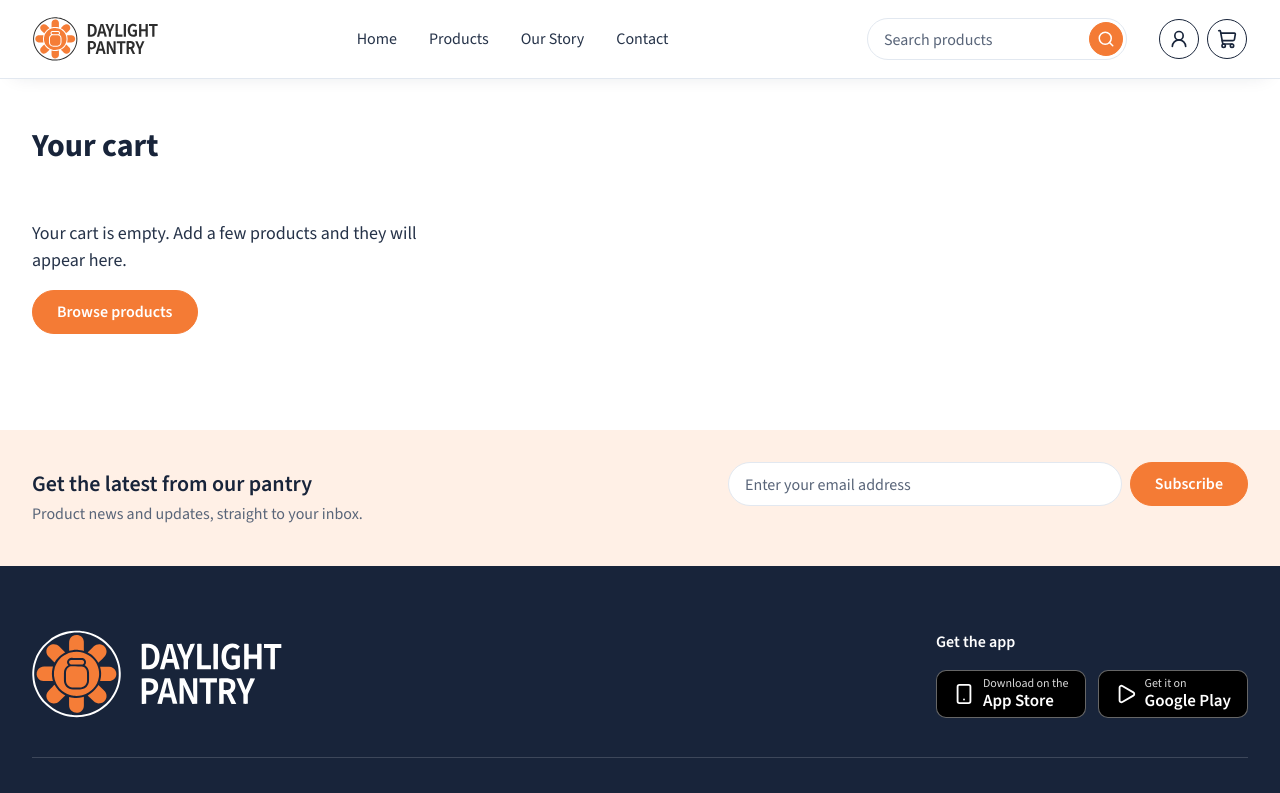
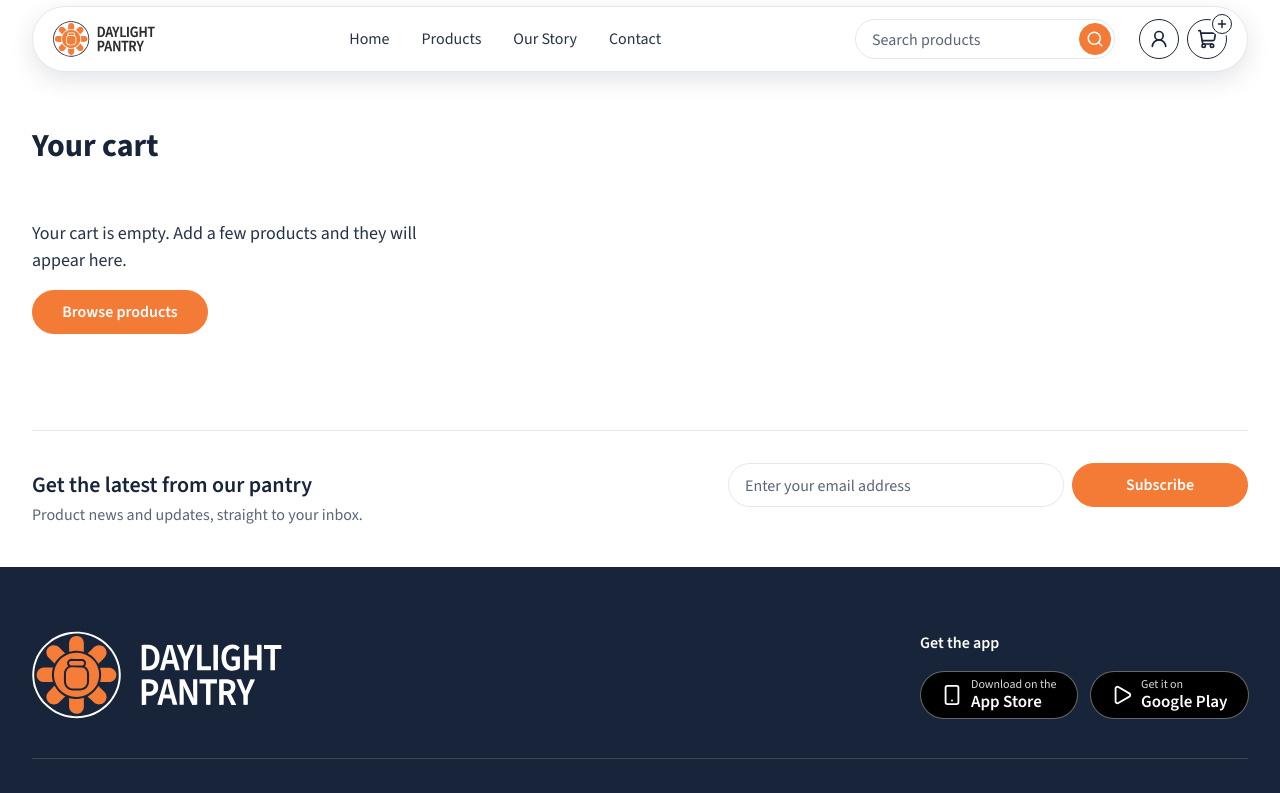
Before and after one commit to aryan-kond/daylight-pantry, a React (Vite) app in the folder frontend/: page /cart in a window 1280 px wide. Shown: the top 793 px of the page. Built offline with nearby package versions, Linux system fonts and the light colour scheme.

Commit message:
refactor(header): sticky full-width capsule from the start, no scroll behavior

```diff
--- a/frontend/src/components/Footer/Footer.css
+++ b/frontend/src/components/Footer/Footer.css
@@ -1,8 +1,4 @@
-/* ---------- Newsletter band: soft peach ---------- */
-
-.site-footer__newsletter {
-  background: var(--color-primary-tint);
-}
+/* ---------- Newsletter band: plain white, set off by the divider line above it ---------- */
 
 .site-footer__newsletter-inner {
   display: grid;
@@ -26,12 +22,13 @@
 
 .site-footer__form-row {
   display: flex;
+  flex-wrap: wrap;
   gap: var(--space-2);
 }
 
 /* Pill-shaped email field */
 .site-footer__input {
-  flex: 1;
+  flex: 1 1 200px;
   min-width: 0;
   height: 44px;
   padding: 0 var(--space-4);
@@ -137,16 +134,25 @@
   align-items: center;
   gap: var(--space-2);
   height: 48px;
-  padding: 0 var(--space-4);
+  padding: 0 20px;
   background: #000000;
   border: 1px solid rgba(255, 255, 255, 0.4);
-  border-radius: 10px;
+  border-radius: var(--radius-pill);
   color: #ffffff;
-  transition: border-color var(--duration-state) var(--ease-standard);
 }
 
-.site-footer__app:hover {
-  border-color: #ffffff;
+/* Same hover as the other buttons: a smooth 2.5% scale and nothing else */
+@media (prefers-reduced-motion: no-preference) {
+  .site-footer__app {
+    transition: transform 200ms ease;
+    will-change: transform;
+  }
+}
+
+@media (hover: hover) and (prefers-reduced-motion: no-preference) {
+  .site-footer__app:hover {
+    transform: scale(1.025);
+  }
 }
 
 .site-footer__app-text {
--- a/frontend/src/components/Footer/Footer.tsx
+++ b/frontend/src/components/Footer/Footer.tsx
@@ -184,6 +184,7 @@ export default function Footer() {
 
   return (
     <footer className="site-footer">
+      <hr className="section-divider" />
       {/* ---------- Newsletter (soft peach band) ---------- */}
       <section className="site-footer__newsletter" aria-labelledby="footer-newsletter-heading">
         <div className="site-footer__newsletter-inner">
--- a/frontend/src/components/Header/Header.css
+++ b/frontend/src/components/Header/Header.css
@@ -1,49 +1,17 @@
-/* ---------- Header: a full-width bar at the top, a floating pill once you scroll ----------
-   The header keeps one fixed height (--header-h) so the page below never jumps. The bar
-   inside it changes size, so --header-h must match the full-size bar:
-   mobile  12 + 40 + 12 + 42 + 12 padding and gaps, plus 2 for the border = 120
-   desktop 16 + 44 + 16, plus 2 for the border = 78 */
+/* ---------- Header: a sticky capsule from the very start; it never changes on scroll ---------- */
 
 .site-header {
-  --header-h: 120px;
-  --resize: var(--duration-drawer) var(--ease-standard);
   position: sticky;
   top: 0;
   z-index: 50;
   display: flex;
-  align-items: flex-start;
   justify-content: center;
-  height: var(--header-h);
-  padding: 0;
-  background: var(--color-canvas);
-  /* A fine line and a faint shadow separate the full-width bar from the hero */
-  box-shadow:
-    0 1px 0 var(--color-border),
-    0 10px 20px -14px rgba(24, 36, 58, 0.14);
-  /* Only the bar itself takes clicks, so the page stays clickable around the pill */
+  padding: 6px var(--gutter);
+  /* Only the capsule takes clicks, so the page stays clickable in the margins around it */
   pointer-events: none;
-  transition:
-    background-color var(--resize),
-    padding var(--resize),
-    box-shadow var(--resize);
 }
 
-/* The pill has its own shadow, so the divider fades out */
-.site-header--scrolled {
-  padding: 0 var(--space-3);
-  background: transparent;
-  box-shadow:
-    0 1px 0 transparent,
-    0 10px 20px -14px transparent;
-}
-
-.site-header--scrolled {
-  padding: 0 var(--space-3);
-  background: transparent;
-}
-
-/* ---------- The bar (mobile first): menu | logo | actions, then search below ---------- */
-
+/* Mobile first: menu | logo | actions, then search below. Two rows, so rounded corners. */
 .site-header__row {
   position: relative;
   display: grid;
@@ -52,42 +20,20 @@
     'menu brand actions'
     'search search search';
   align-items: center;
-  align-content: center;
   column-gap: var(--space-3);
   row-gap: var(--space-3);
   width: 100%;
-  max-width: var(--content-max-width);
-  margin-top: 0;
-  padding: var(--space-3) var(--gutter);
-  background: transparent;
-  border: 1px solid transparent;
-  border-radius: 0;
-  box-shadow: none;
+  /* Lines the capsule's outer edges up with the page content */
+  max-width: calc(var(--content-max-width) - 2 * var(--gutter));
+  padding: var(--space-3) var(--space-4);
+  background: var(--color-canvas);
+  border: 1px solid var(--color-border);
+  border-radius: 36px;
+  box-shadow: var(--shadow-overlay);
   pointer-events: auto;
-  transition:
-    max-width var(--resize),
-    margin-top var(--resize),
-    padding var(--resize),
-    row-gap var(--resize),
-    column-gap var(--resize),
-    border-radius var(--resize),
-    background-color var(--resize),
-    border-color var(--resize),
-    box-shadow var(--resize);
 }
 
-/* Pill state: narrower, lifted off the top, rounded, with a soft shadow */
-.site-header--scrolled .site-header__row {
-  max-width: 1080px;
-  margin-top: var(--space-2);
-  padding: var(--space-2) var(--space-3);
-  row-gap: var(--space-2);
-  background: var(--color-canvas);
-  border-color: var(--color-border);
-  border-radius: 28px;
-  box-shadow: var(--shadow-overlay);
-}
-
+/* Orange fill effect comes from the shared .icon-fill class */
 .site-header__menu-button {
   grid-area: menu;
   display: inline-flex;
@@ -100,16 +46,6 @@
   border: 1.5px solid transparent;
   border-radius: 50%;
   color: var(--color-text-primary);
-  transition:
-    width var(--resize),
-    height var(--resize),
-    color var(--fx-t),
-    border-color var(--fx-t);
-}
-
-.site-header--scrolled .site-header__menu-button {
-  width: 32px;
-  height: 32px;
 }
 
 .site-header__brand {
@@ -122,11 +58,6 @@
 .site-header__logo {
   height: 36px;
   width: auto;
-  transition: height var(--resize);
-}
-
-.site-header--scrolled .site-header__logo {
-  height: 30px;
 }
 
 /* ---------- Search: manual, with an orange magnifier button at the end ---------- */
@@ -138,21 +69,15 @@
 
 .site-header__search-input {
   width: 100%;
-  height: var(--control-height);
-  padding: 0 calc(var(--space-1) + 34px + var(--space-2)) 0 var(--space-4);
+  height: 40px;
+  padding: 0 calc(var(--space-1) + 32px + var(--space-2)) 0 var(--space-4);
   background: var(--color-canvas);
   border: 1px solid var(--color-border);
   border-radius: var(--radius-pill);
   color: var(--color-text-primary);
   font-size: var(--text-body);
   text-overflow: ellipsis;
-  transition:
-    height var(--resize),
-    border-color var(--duration-state) var(--ease-standard);
-}
-
-.site-header--scrolled .site-header__search-input {
-  height: 38px;
+  transition: border-color var(--duration-state) var(--ease-standard);
 }
 
 .site-header__search-input::placeholder {
@@ -175,7 +100,7 @@
   border-color: var(--color-text-secondary);
 }
 
-/* Orange circle with a white magnifier; hover floods it with white (reverse fill) */
+/* Orange circle with a white magnifier; hover floods it with white (icon ripple) */
 .site-header__search-button {
   position: absolute;
   top: 50%;
@@ -185,23 +110,15 @@
   display: inline-flex;
   align-items: center;
   justify-content: center;
-  width: 34px;
-  height: 34px;
+  width: 32px;
+  height: 32px;
   padding: 0;
   background: var(--color-primary);
   border: 1.5px solid var(--color-primary);
   border-radius: 50%;
   color: #ffffff;
   transform: translateY(-50%);
-  transition:
-    color calc(var(--fx-duration) * 0.4) ease calc(var(--fx-duration) * 0.3),
-    width var(--resize),
-    height var(--resize);
-}
-
-.site-header--scrolled .site-header__search-button {
-  width: 30px;
-  height: 30px;
+  transition: color calc(var(--fx-duration) * 0.4) ease calc(var(--fx-duration) * 0.3);
 }
 
 .site-header__search-button::before {
@@ -243,19 +160,9 @@
   border: 1.5px solid var(--color-text-primary);
   border-radius: 50%;
   color: var(--color-text-primary);
-  transition:
-    width var(--resize),
-    height var(--resize),
-    color var(--fx-t),
-    border-color var(--fx-t);
 }
 
-.site-header--scrolled .site-header__icon-link {
-  width: 36px;
-  height: 36px;
-}
-
-/* Small item count badge on the cart's top-right corner */
+/* Cart badge: the item count in a dark circle, bold and easy to read */
 .site-header__cart-badge {
   position: absolute;
   top: -6px;
@@ -264,16 +171,24 @@
   display: inline-flex;
   align-items: center;
   justify-content: center;
-  min-width: 16px;
-  height: 16px;
-  padding: 0 4px;
+  min-width: 20px;
+  height: 20px;
+  padding: 0 5px;
   background: var(--color-text-primary);
   border-radius: var(--radius-pill);
   box-shadow: 0 0 0 2px var(--color-canvas);
   color: var(--color-canvas);
-  font-size: 0.75rem;
+  font-size: 0.8125rem; /* 13px */
   font-weight: 700;
   line-height: 1;
+}
+
+/* Empty cart: a quiet outlined circle with a plus, no filled color */
+.site-header__cart-badge--empty {
+  padding: 0;
+  background: var(--color-canvas);
+  border: 1.5px solid var(--color-text-primary);
+  color: var(--color-text-primary);
 }
 
 /* ---------- Navigation ---------- */
@@ -282,7 +197,7 @@
   display: none;
 }
 
-/* Mobile: the menu opens as a card attached under the bar */
+/* Mobile: the menu opens as a card attached under the capsule */
 .site-header__nav--open {
   display: block;
   position: absolute;
@@ -316,7 +231,8 @@
   list-style: none;
 }
 
-/* Links keep one weight in every state: never bold */
+/* Links: regular weight in every state, no underline and no current-page marker.
+   Hovering a link dims that link (real mouse only). */
 .site-header__nav-link {
   display: flex;
   align-items: center;
@@ -325,107 +241,37 @@
   border-radius: var(--radius-input); /* shapes the keyboard focus ring */
   color: var(--color-text-body);
   font-size: var(--text-body);
-  font-weight: 500;
-  transition:
-    min-height var(--resize),
-    color var(--duration-state) var(--ease-standard),
-    opacity var(--duration-state) var(--ease-standard);
-}
-
-.site-header__nav-link:hover {
-  color: var(--color-text-primary);
+  font-weight: 400;
+  transition: opacity var(--duration-state) var(--ease-standard);
 }
 
 .site-header__nav-text {
-  position: relative;
   display: inline-block;
 }
 
-/* Underline: black, slides in on hover, keyboard focus and press, and stays on the current page */
-.site-header__nav-text::after {
-  content: '';
-  position: absolute;
-  left: 0;
-  right: 0;
-  bottom: -4px;
-  height: 2px;
-  border-radius: var(--radius-pill);
-  background: var(--color-text-primary);
-  transform: scaleX(0);
-  transform-origin: left;
-  transition: transform var(--duration-state) var(--ease-standard);
-}
-
-.site-header__nav-link:hover .site-header__nav-text::after,
-.site-header__nav-link:focus-visible .site-header__nav-text::after,
-.site-header__nav-link:active .site-header__nav-text::after,
-.site-header__nav-link[aria-current='page'] .site-header__nav-text::after {
-  transform: scaleX(1);
-}
-
-.site-header__nav-link[aria-current='page'] {
-  color: var(--color-text-primary);
-}
-
-/* Dim effect: while one link is hovered or focused, the others fade back */
-.site-header__nav-list:has(> li:focus-within) > li:not(:focus-within) > .site-header__nav-link {
-  opacity: 0.5;
-}
-
 @media (hover: hover) {
-  .site-header__nav-list:has(> li:hover) > li:not(:hover) > .site-header__nav-link {
-    opacity: 0.5;
+  .site-header__nav-link:hover {
+    opacity: 0.55;
   }
 }
 
 /* ---------- Desktop: one row, brand | nav | search | actions ---------- */
 
 @media (min-width: 1024px) {
-  .site-header {
-    --header-h: 78px;
-  }
-
-  .site-header--scrolled {
-    padding: 0 var(--space-6);
-  }
-
   .site-header__row {
     grid-template-columns: auto 1fr auto auto;
     grid-template-areas: 'brand nav search actions';
-    column-gap: var(--space-8);
-    padding-top: var(--space-4);
-    padding-bottom: var(--space-4);
-  }
-
-  .site-header--scrolled .site-header__row {
     column-gap: var(--space-6);
-    margin-top: var(--space-3);
-    padding: var(--space-2) var(--space-3);
+    padding: var(--space-3) 20px;
+    border-radius: 33px; /* half of the 66px height: a true capsule */
   }
 
   .site-header__menu-button {
     display: none;
   }
 
-  .site-header__logo {
-    height: 44px;
-  }
-
-  .site-header--scrolled .site-header__logo {
-    height: 32px;
-  }
-
   .site-header__search {
     width: 260px;
-    transition: width var(--resize);
-  }
-
-  .site-header--scrolled .site-header__search {
-    width: 220px;
-  }
-
-  .site-header--scrolled .site-header__nav-link {
-    min-height: 40px;
   }
 
   .site-header__nav,
@@ -447,4 +293,8 @@
     flex-direction: row;
     gap: var(--space-2);
   }
+
+  .site-header__nav-link {
+    min-height: 40px;
+  }
 }
--- a/frontend/src/components/Header/Header.tsx
+++ b/frontend/src/components/Header/Header.tsx
@@ -1,6 +1,6 @@
 import { useEffect, useRef, useState, type FormEvent, type MouseEvent } from 'react';
 import { Link, NavLink, useNavigate, useSearchParams } from 'react-router';
-import { Menu, Search, ShoppingCart, UserRound, X } from 'lucide-react';
+import { Menu, Plus, Search, ShoppingCart, UserRound, X } from 'lucide-react';
 import logoFull from '../../assets/logo-full.svg';
 import { selectCartCount, useCartStore } from '../../store/cartStore';
 import './Header.css';
@@ -12,9 +12,6 @@ const NAV_ITEMS = [
   { label: 'Our Story', to: '/our-story', end: false },
 ];
 
-// Scroll distance after which the bar shrinks into a pill
-const SHRINK_AFTER = 40;
-
 export default function Header() {
   const navigate = useNavigate();
   const [searchParams] = useSearchParams();
@@ -24,18 +21,10 @@ export default function Header() {
   const searchInputRef = useRef<HTMLInputElement>(null);
 
   const [menuOpen, setMenuOpen] = useState(false);
-  const [scrolled, setScrolled] = useState(() => window.scrollY > SHRINK_AFTER);
 
   // The field shows the current search (?q=). Its key changes with it, so the text
   // resets when the search changes from outside, for example "Clear search".
   const urlQuery = searchParams.get('q') ?? '';
-
-  // The header is a full-width bar at the top and a floating pill once the page has scrolled
-  useEffect(() => {
-    const onScroll = () => setScrolled(window.scrollY > SHRINK_AFTER);
-    window.addEventListener('scroll', onScroll, { passive: true });
-    return () => window.removeEventListener('scroll', onScroll);
-  }, []);
 
   // Escape closes the mobile menu and returns focus to its button
   useEffect(() => {
@@ -84,7 +73,7 @@ export default function Header() {
   const cartLabel = `Cart, ${cartCount} ${cartCount === 1 ? 'item' : 'items'}`;
 
   return (
-    <header className={`site-header ${scrolled ? 'site-header--scrolled' : ''}`}>
+    <header className="site-header">
       <div className="site-header__row">
         <button
           ref={menuButtonRef}
@@ -155,11 +144,21 @@ export default function Header() {
           </Link>
           <Link to="/cart" className="site-header__icon-link icon-fill" aria-label={cartLabel}>
             <ShoppingCart size={20} aria-hidden="true" />
-            {cartCount > 0 && (
-              <span className="site-header__cart-badge tabular" aria-hidden="true">
-                {cartCount > 99 ? '99+' : cartCount}
-              </span>
-            )}
+            {/* Empty cart: a small outlined "+". With items: the count in a dark circle. */}
+            <span
+              className={`site-header__cart-badge tabular ${
+                cartCount === 0 ? 'site-header__cart-badge--empty' : ''
+              }`}
+              aria-hidden="true"
+            >
+              {cartCount === 0 ? (
+                <Plus size={12} strokeWidth={3} />
+              ) : cartCount > 99 ? (
+                '99+'
+              ) : (
+                cartCount
+              )}
+            </span>
           </Link>
         </div>
       </div>
--- a/frontend/src/components/Hero/Hero.css
+++ b/frontend/src/components/Hero/Hero.css
@@ -29,11 +29,15 @@
   font-size: 1.125rem; /* 18px */
 }
 
-/* Shop Now (primary) and Get Inspired (secondary) side by side */
+/* Shop Now (primary) and Get Inspired (secondary) side by side, exactly the same size */
 .hero__actions {
   display: flex;
   flex-wrap: wrap;
   gap: var(--space-3);
+}
+
+.hero__actions > a {
+  min-width: 11rem; /* 176px wide, 44px tall (height comes from the shared button style) */
 }
 
 /* Mobile: the photo bleeds to the screen edges so the products stay large */
--- a/frontend/src/components/ProductCard/ProductCard.css
+++ b/frontend/src/components/ProductCard/ProductCard.css
@@ -96,6 +96,7 @@
 /* Add to cart: shared primary button (radial fill) sized for the card */
 .product-card__add {
   width: 100%;
+  min-width: 0;
   padding: 0 var(--space-3);
   font-size: 0.9375rem; /* 15px */
   white-space: nowrap;
--- a/frontend/src/pages/HomePage/HomePage.tsx
+++ b/frontend/src/pages/HomePage/HomePage.tsx
@@ -8,6 +8,7 @@ export default function HomePage() {
       <Hero />
       <hr className="section-divider" />
       <FeaturedProducts />
+      <hr className="section-divider" />
       <Testimonials />
     </>
   );
--- a/frontend/src/styles/global.css
+++ b/frontend/src/styles/global.css
@@ -88,65 +88,56 @@ button {
   transform: translateY(0);
 }
 
-/* ---------- Buttons: a radial fill grows from the center on hover and keyboard focus ----------
-   .button-primary   orange fill, white label. Hover reverses to white with an orange label.
-   .button-secondary white fill, charcoal outline. Hover reverses to charcoal with a white label. */
+/* ---------- Buttons ----------
+   .button-primary   orange fill, white label
+   .button-secondary white fill, charcoal outline
+   Hover is a smooth 2.5% scale and nothing else: no shadow, no color change, no click
+   animation. With reduced motion the buttons do not scale at all.
+   All standalone buttons are 176px x 44px. */
 
 .button-primary,
 .button-secondary {
-  --fill-open: 0;
-  position: relative;
-  isolation: isolate;
-  overflow: hidden;
   display: inline-flex;
   align-items: center;
   justify-content: center;
   gap: var(--space-2);
+  min-width: 11rem; /* 176px */
   height: 44px;
   padding: 0 var(--space-6);
-  background: var(--btn-bg);
-  border: 1.5px solid var(--btn-border);
+  border: 1.5px solid;
   border-radius: var(--radius-pill);
-  color: var(--btn-ink);
   font-size: var(--text-body);
   font-weight: 600;
   cursor: pointer;
   -webkit-tap-highlight-color: transparent;
-  /* the label flips roughly when the fill passes under it */
-  transition: color calc(var(--fx-duration) * 0.4) ease calc(var(--fx-duration) * 0.3);
 }
 
 .button-primary {
-  --btn-bg: var(--color-primary);
-  --btn-ink: #ffffff;
-  --btn-border: var(--color-primary);
-  --btn-fill: #ffffff;
-  --btn-fill-ink: var(--color-primary);
+  background: var(--color-primary);
+  border-color: var(--color-primary);
+  color: #ffffff;
 }
 
 .button-secondary {
-  --btn-bg: var(--color-canvas);
-  --btn-ink: var(--color-text-primary);
-  --btn-border: var(--color-text-primary);
-  --btn-fill: var(--color-text-primary);
-  --btn-fill-ink: #ffffff;
+  background: var(--color-canvas);
+  border-color: var(--color-text-primary);
+  color: var(--color-text-primary);
 }
 
-.button-primary:is(:hover, :focus-visible),
-.button-secondary:is(:hover, :focus-visible) {
-  --fill-open: 1;
-  color: var(--btn-fill-ink);
+@media (prefers-reduced-motion: no-preference) {
+  .button-primary,
+  .button-secondary {
+    transition: transform 200ms ease;
+    will-change: transform;
+    backface-visibility: hidden;
+  }
 }
 
-.button-primary::before,
-.button-secondary::before {
-  content: '';
-  position: absolute;
-  inset: 0;
-  z-index: -1;
-  background: var(--btn-fill);
-  clip-path: circle(calc(var(--fill-open) * 80%) at 50% 50%);
-  transition: clip-path var(--fx-t);
+@media (hover: hover) and (prefers-reduced-motion: no-preference) {
+  .button-primary:hover,
+  .button-secondary:hover {
+    transform: scale(1.025);
+  }
 }
 
 /* ---------- Icon buttons: orange fill floods the circle from the center ---------- */
--- a/frontend/src/styles/tokens.css
+++ b/frontend/src/styles/tokens.css
@@ -15,7 +15,6 @@
   /* Surfaces */
   --color-canvas: #ffffff;
   --color-surface-soft: #f7f9fc;
-  --color-surface-cream: #fff8f2; /* "warm cream" section background */
   --color-border: #e2e8f0;
 
   /* Semantic (always pair with a label or icon) */
```
Also changed, not shown: frontend/src/components/Testimonials/Testimonials.css (+2 -28 lines), frontend/src/components/Testimonials/Testimonials.tsx (+25 -5 lines).
